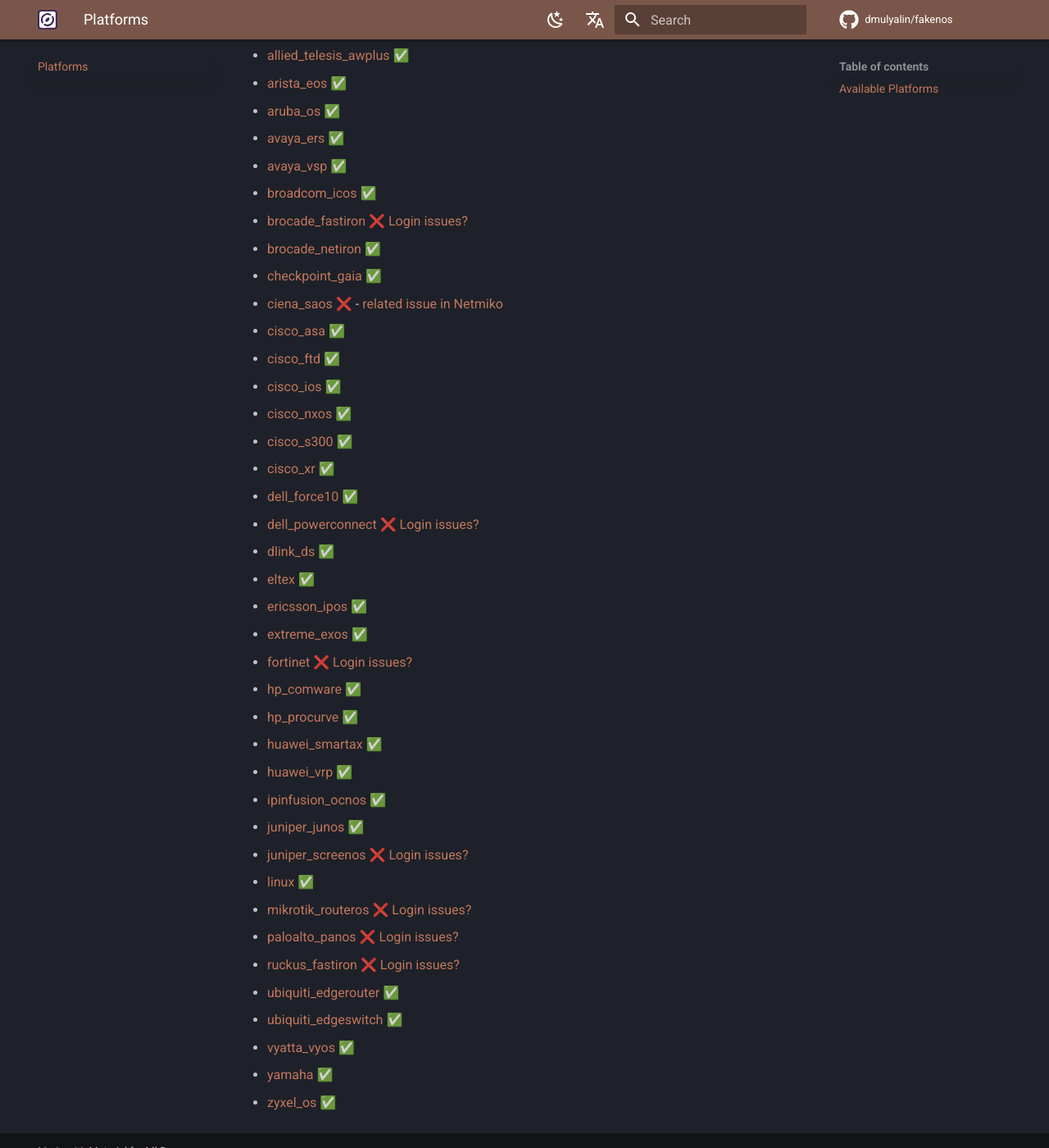
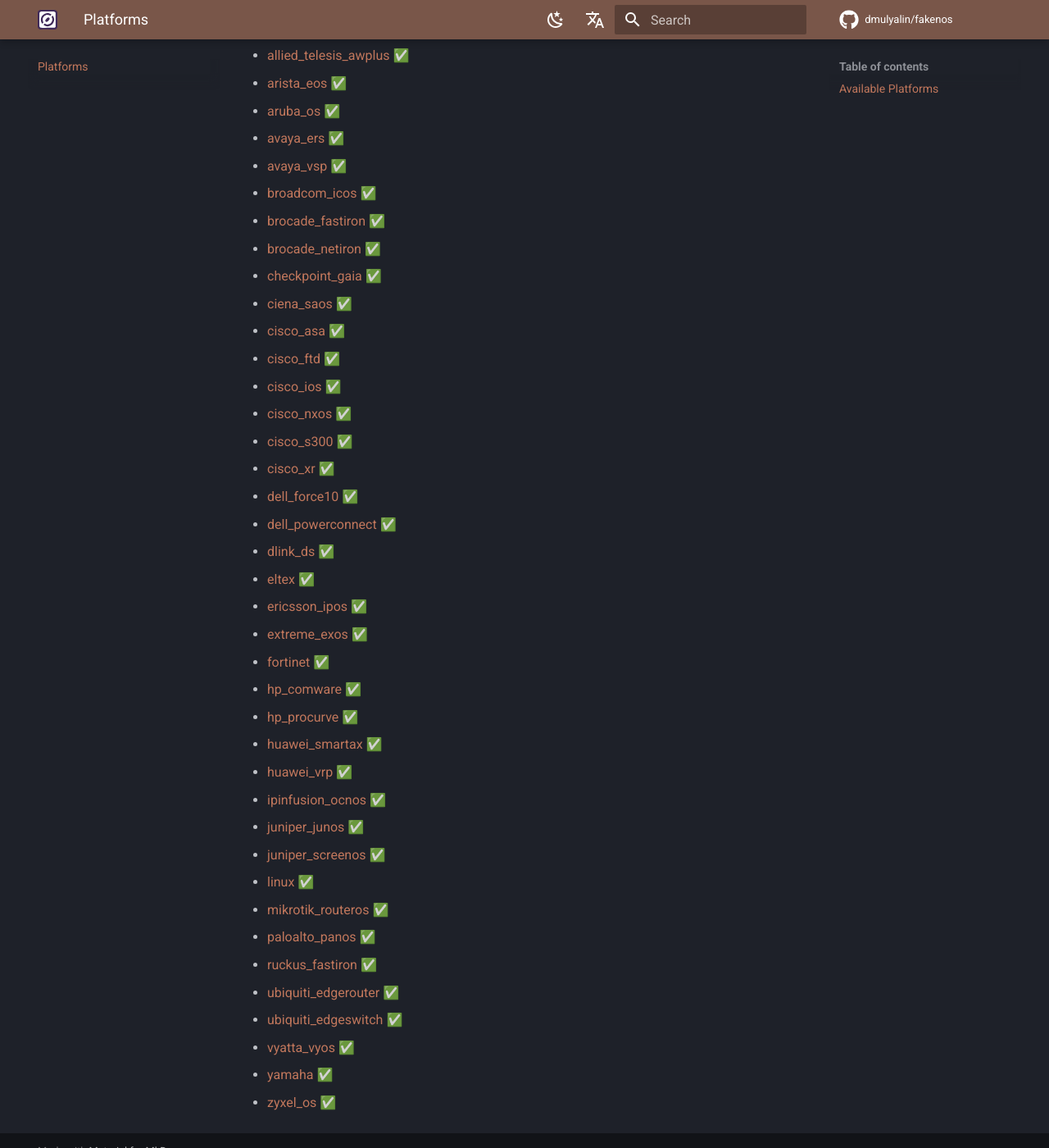
Before and after one commit to fakenos/fakenos, an MkDocs documentation site: the page built from docs/platforms.md, in a window 1280 px wide and 1400 px high, scrolled down 586 px. Shown: the whole window at 82% size. Built offline with MkDocs 1.6.1 and Material for MkDocs 9.7.7, drawn with Linux system fonts in a browser that asks for light colours; comment, search, counter and statistics services are not loaded.

Commit message:
updated platforms list

```diff
--- a/docs/platforms.md
+++ b/docs/platforms.md
@@ -19,10 +19,10 @@
 - [avaya_ers](platforms/avaya_ers.md) ✅
 - [avaya_vsp](platforms/avaya_vsp.md) ✅
 - [broadcom_icos](platforms/broadcom_icos.md) ✅
-- [brocade_fastiron](platforms/brocade_fastiron.md) ❌ [Login issues?]()
+- [brocade_fastiron](platforms/brocade_fastiron.md) ✅
 - [brocade_netiron](platforms/brocade_netiron.md) ✅
 - [checkpoint_gaia](platforms/checkpoint_gaia.md) ✅
-- [ciena_saos](platforms/ciena_saos.md) ❌ - [related issue in Netmiko](https://github.com/ktbyers/netmiko/issues/3268)
+- [ciena_saos](platforms/ciena_saos.md) ✅
 - [cisco_asa](platforms/cisco_asa.md) ✅
 - [cisco_ftd](platforms/cisco_ftd.md) ✅
 - [cisco_ios](platforms/cisco_ios.md) ✅
@@ -30,23 +30,23 @@
 - [cisco_s300](platforms/cisco_s300.md) ✅
 - [cisco_xr](platforms/cisco_xr.md) ✅
 - [dell_force10](platforms/dell_force10.md) ✅
-- [dell_powerconnect](platforms/dell_powerconnect.md) ❌ [Login issues?]()
+- [dell_powerconnect](platforms/dell_powerconnect.md) ✅
 - [dlink_ds](platforms/dlink_ds.md) ✅
 - [eltex](platforms/eltex.md) ✅
 - [ericsson_ipos](platforms/ericsson_ipos.md) ✅
 - [extreme_exos](platforms/extreme_exos.md) ✅
-- [fortinet](platforms/fortinet.md) ❌ [Login issues?]()
+- [fortinet](platforms/fortinet.md) ✅
 - [hp_comware](platforms/hp_comware.md) ✅
 - [hp_procurve](platforms/hp_procurve.md) ✅
 - [huawei_smartax](platforms/huawei_smartax.md) ✅
 - [huawei_vrp](platforms/huawei_vrp.md) ✅
 - [ipinfusion_ocnos](platforms/ipinfusion_ocnos.md) ✅
 - [juniper_junos](platforms/juniper_junos.md) ✅
-- [juniper_screenos](platforms/juniper_screenos.md) ❌ [Login issues?]()
+- [juniper_screenos](platforms/juniper_screenos.md) ✅
 - [linux](platforms/linux.md) ✅
-- [mikrotik_routeros](platforms/mikrotik_routeros.md) ❌ [Login issues?]()
-- [paloalto_panos](platforms/paloalto_panos.md) ❌ [Login issues?]()
-- [ruckus_fastiron](platforms/ruckus_fastiron.md) ❌ [Login issues?]()
+- [mikrotik_routeros](platforms/mikrotik_routeros.md) ✅
+- [paloalto_panos](platforms/paloalto_panos.md) ✅
+- [ruckus_fastiron](platforms/ruckus_fastiron.md) ✅
 - [ubiquiti_edgerouter](platforms/ubiquiti_edgerouter.md) ✅
 - [ubiquiti_edgeswitch](platforms/ubiquiti_edgeswitch.md) ✅
 - [vyatta_vyos](platforms/vyatta_vyos.md) ✅
--- a/pyproject.toml
+++ b/pyproject.toml
@@ -1,6 +1,6 @@
 [tool.poetry]
 name = "fakenos"
-version = "0.2.0"
+version = "0.2.1"
 description = "Fake Network Operating System"
 authors = ["Denis Mulyalin <d.mulyalin@gmail.com>"]
 maintainers = ["Denis Mulyalin <d.mulyalin@gmail.com>"]
```
Also changed, not shown: 1 other file.
